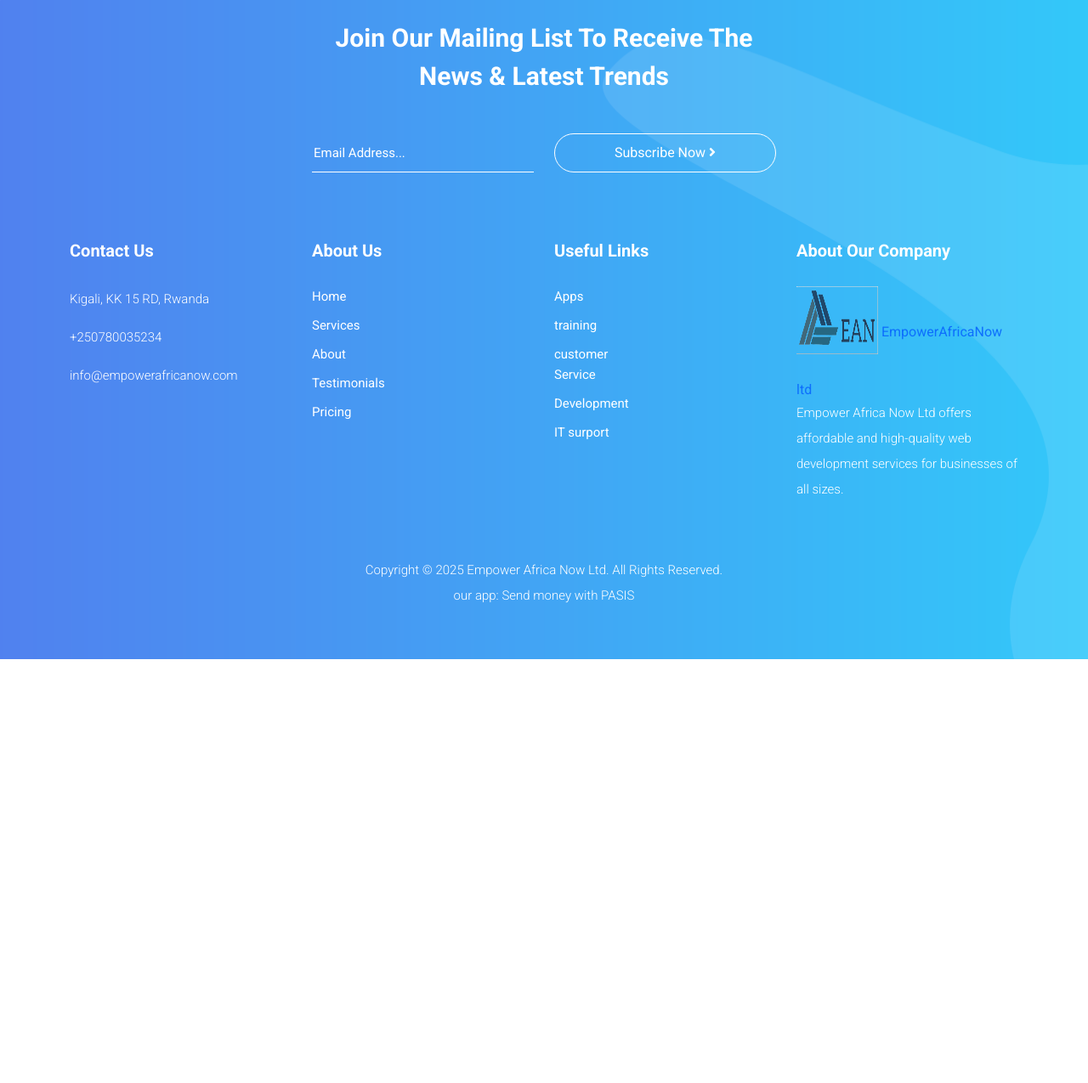
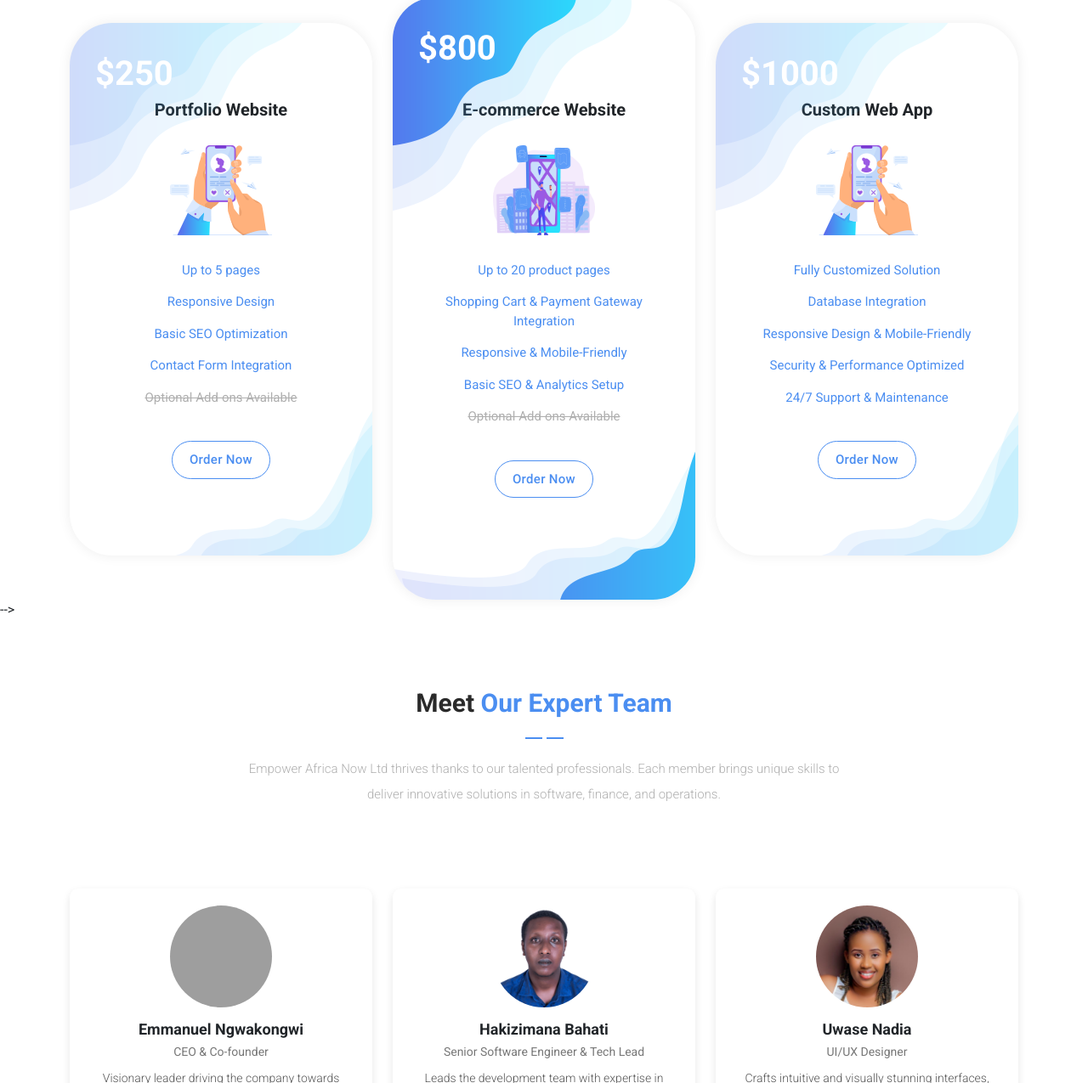
Before and after one commit to Pasisltd/empowerafrica_portifolio, a plain HTML site: page index.html in a window 1280 px wide. Shown: the part 3103-4378 px from the top of the page at 85% size. Before the commit the page ends 3879 px from the top, so only its background shows below. Drawn offline with Linux system fonts and the light colour scheme; grey boxes are pictures that could not be loaded.

Commit message:
uncomment

```diff
--- a/index.html
+++ b/index.html
@@ -392,7 +392,7 @@
 
 
 
- <!-- <div id="clients" class="the-clients">
+  <div id="clients" class="the-clients">
   <div class="container">
     <div class="row">
       <div class="col-lg-8 offset-lg-2">
@@ -669,10 +669,10 @@
             Choose a plan that fits your needs and budget, from a simple portfolio site to a full-fledged e-commerce platform.
           </p>
         </div>
-      </div> -->
+      </div>
 
       <!-- Portfolio Website -->
-      <!-- <div class="col-lg-4">
+      <div class="col-lg-4">
         <div class="pricing-item-regular">
           <span class="price">$250</span>
           <h4>Portfolio Website</h4>
@@ -690,10 +690,10 @@
             <a href="#contact">Order Now</a>
           </div>
         </div>
-      </div> -->
+      </div>
 
       <!-- E-commerce Website -->
-      <!-- <div class="col-lg-4">
+      <div class="col-lg-4">
         <div class="pricing-item-pro">
           <span class="price">$800</span>
           <h4>E-commerce Website</h4>
@@ -711,10 +711,10 @@
             <a href="#contact">Order Now</a>
           </div>
         </div>
-      </div> -->
+      </div>
 
       <!-- Custom Web Application -->
-      <!-- <div class="col-lg-4">
+      <div class="col-lg-4">
         <div class="pricing-item-regular">
           <span class="price">$1000</span>
           <h4>Custom Web App</h4>
@@ -739,7 +739,7 @@
 </div> -->
 
 <!-- Our Team Section -->
-<!-- <div id="team" class="team section">
+<div id="team" class="team section">
   <div class="container">
     <div class="row">
       <div class="col-lg-8 offset-lg-2">
@@ -757,7 +757,7 @@
     <div class="row team-members">
 
       <!-- Team members -->
-      <!-- <div class="col-lg-4 col-md-6 mb-4">
+       <div class="col-lg-4 col-md-6 mb-4">
         <div class="team-card text-center">
           <div class="team-img">
             <img src="assets/images/photo 2.jpg" alt="Emmanuel Ngwakongwi" class="rounded-circle" />
@@ -773,10 +773,10 @@
             <p>Visionary leader driving the company towards innovation and excellence in technology solutions.</p>
           </div>
         </div>
-      </div> -->
+      </div>
 
       <!-- Repeat similar blocks for the other 5 members -->
-      <!-- <div class="col-lg-4 col-md-6 mb-4">
+       <div class="col-lg-4 col-md-6 mb-4">
         <div class="team-card text-center">
           <div class="team-img">
             <img src="assets/images/my-portfolioprof.png" alt="Hakizimana Bahati" class="rounded-circle" />
@@ -868,7 +868,7 @@
 
     </div>
   </div>
-</div> -->
+</div>
 
 <!-- Contact Us Section -->
 <div id="contact" class="contact-us section">
```
